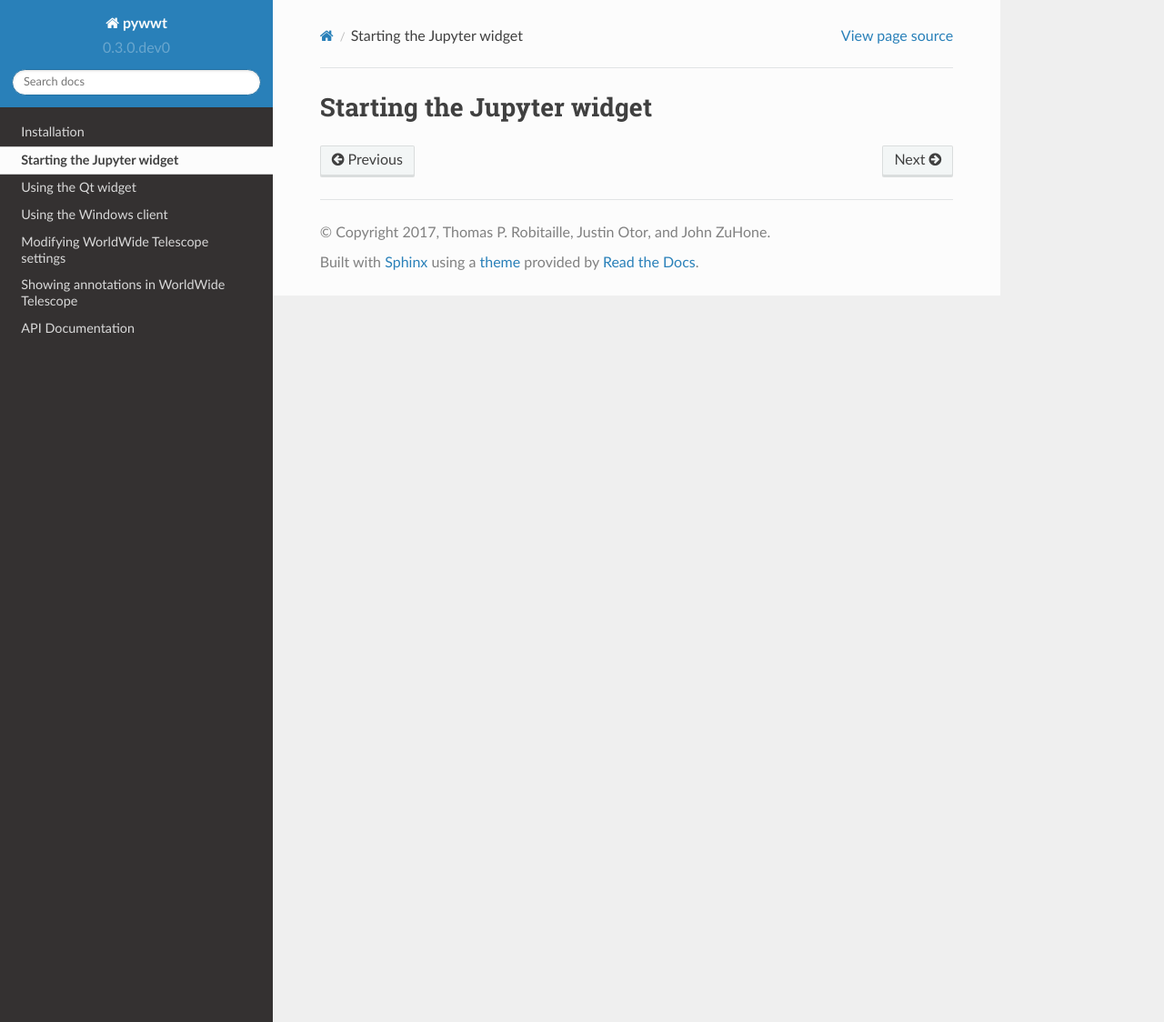
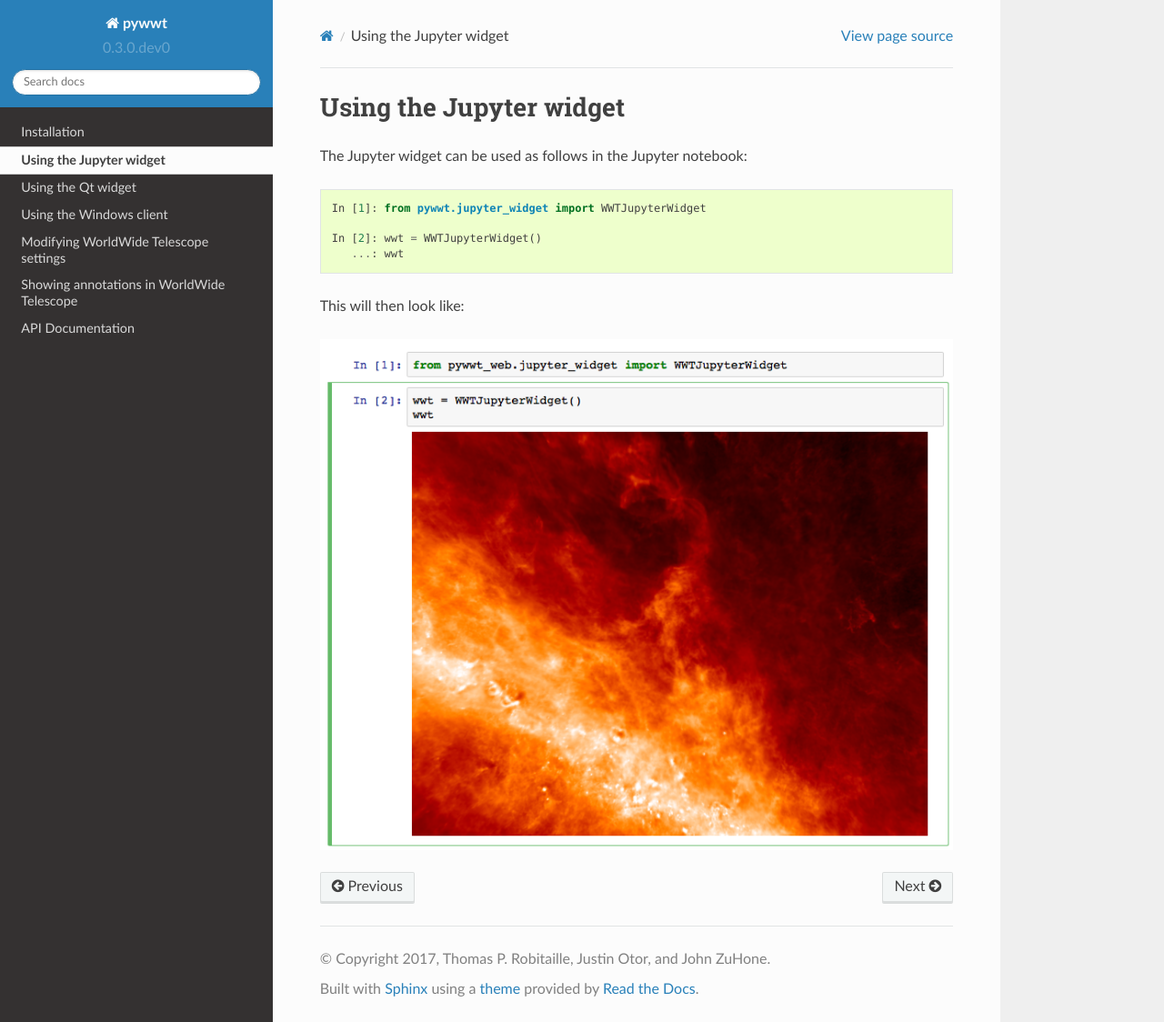
Before and after one commit to WorldWideTelescope/pywwt, a Sphinx documentation site: the page built from docs/jupyter.rst, in a window 1280 px wide and 1124 px high. Shown: the whole window at 91% size. Built offline with Sphinx 7.4.7 and the Read the Docs theme 2.0.0, drawn with Linux system fonts in a browser that asks for light colours.

```diff
--- a/docs/jupyter.rst
+++ b/docs/jupyter.rst
@@ -1,2 +1,15 @@
-Starting the Jupyter widget
+Using the Jupyter widget
 ===========================
+
+The Jupyter widget can be used as follows in the Jupyter notebook:
+
+.. code-block:: python
+
+    In [1]: from pywwt.jupyter_widget import WWTJupyterWidget
+
+    In [2]: wwt = WWTJupyterWidget()
+       ...: wwt
+
+This will then look like:
+
+.. image:: ../jupyter.png
```
Also changed, not shown: docs/qt.rst (+12 -0 lines).
